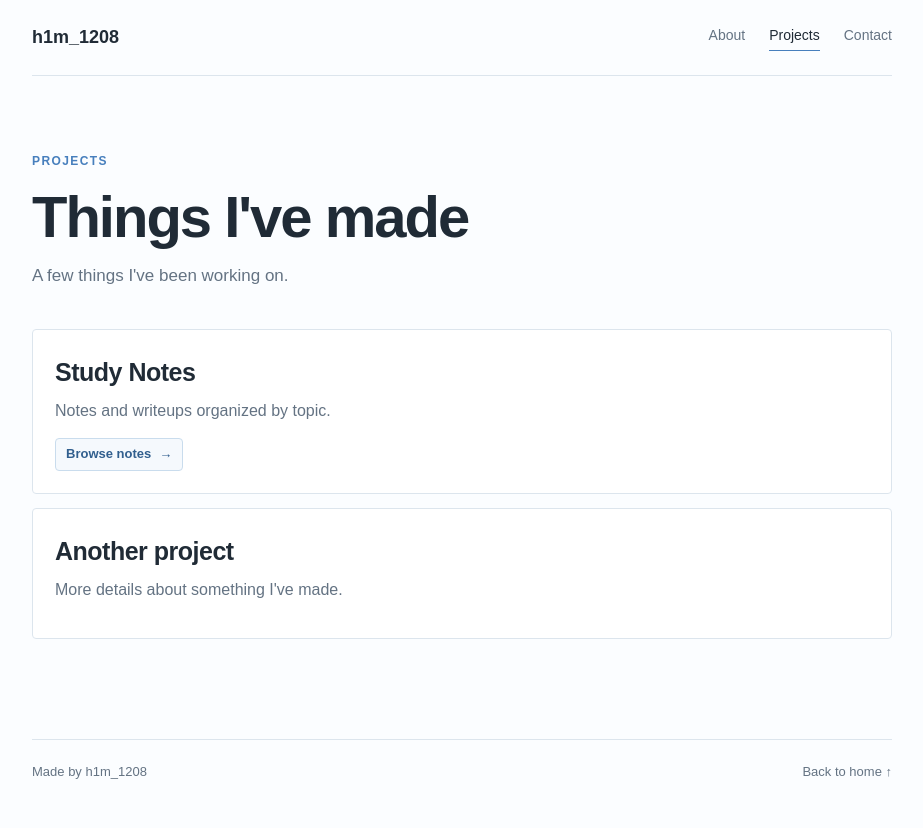
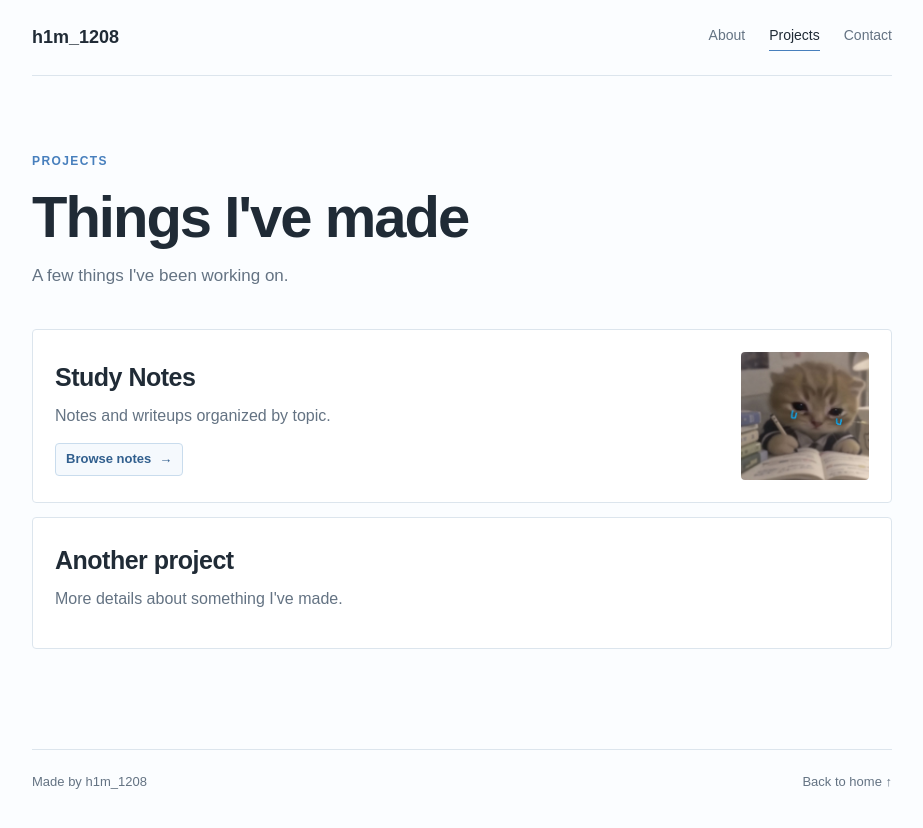
Before and after one commit to h1m1208/h1m1208.github.io, a Jekyll site: the page projects.html, which Jekyll copies as it is, in a window 1280 px wide. Shown: the top 828 px of the page, without its empty margins (178-1101 px from the left). Built offline with Jekyll 4.4.1, drawn with Linux system fonts in a browser that asks for light colours.

Commit message:
Provided picture support to show that I love studying so much I would be so happi and cry

```diff
--- a/projects.html
+++ b/projects.html
@@ -24,9 +24,12 @@
         <p class="intro-text">A few things I've been working on.</p>
         <div class="project-list">
           <a class="project project-link" href="study-notes/">
-            <h2>Study Notes</h2>
-            <p>Notes and writeups organized by topic.</p>
-            <span class="project-action">Browse notes <span aria-hidden="true">→</span></span>
+            <div class="project-copy">
+              <h2>Study Notes</h2>
+              <p>Notes and writeups organized by topic. </p>
+              <span class="project-action">Browse notes <span aria-hidden="true">→</span></span>
+            </div>
+            <img class="project-image" src="assets/images/this_is_me_when_I_am_studying_because_I_know_absolutely_nothing_about_anything.jpg" alt="A humorous image of someone looking overwhelmed by a wall of equations">
           </a>
           <article class="project">
             <h2>Another project</h2>
--- a/style.css
+++ b/style.css
@@ -246,6 +246,25 @@ h1 span {
   transform: translateY(-2px);
 }
 
+.project-link {
+  display: grid;
+  grid-template-columns: minmax(0, 1fr) 128px;
+  align-items: center;
+  gap: 22px;
+}
+
+.project-image {
+  display: block;
+  width: 128px;
+  height: 128px;
+  border-radius: 4px;
+  object-fit: cover;
+}
+
+.project-copy {
+  min-width: 0;
+}
+
 .project-link:focus-visible,
 .note-index-item:focus-visible {
   outline: 3px solid #9fc2e2;
@@ -261,6 +280,19 @@ h1 span {
 .project p {
   margin-bottom: 14px;
   color: var(--muted);
+}
+
+@media (max-width: 520px) {
+  .project-link {
+    grid-template-columns: minmax(0, 1fr) 88px;
+    gap: 14px;
+    padding: 16px;
+  }
+
+  .project-image {
+    width: 88px;
+    height: 88px;
+  }
 }
 
 .project-action {
```
Also changed, not shown: assets/images/this_is_me_when_I_am_studying_because_I_know_absolutely_nothing_about_anything.jpg (added).
